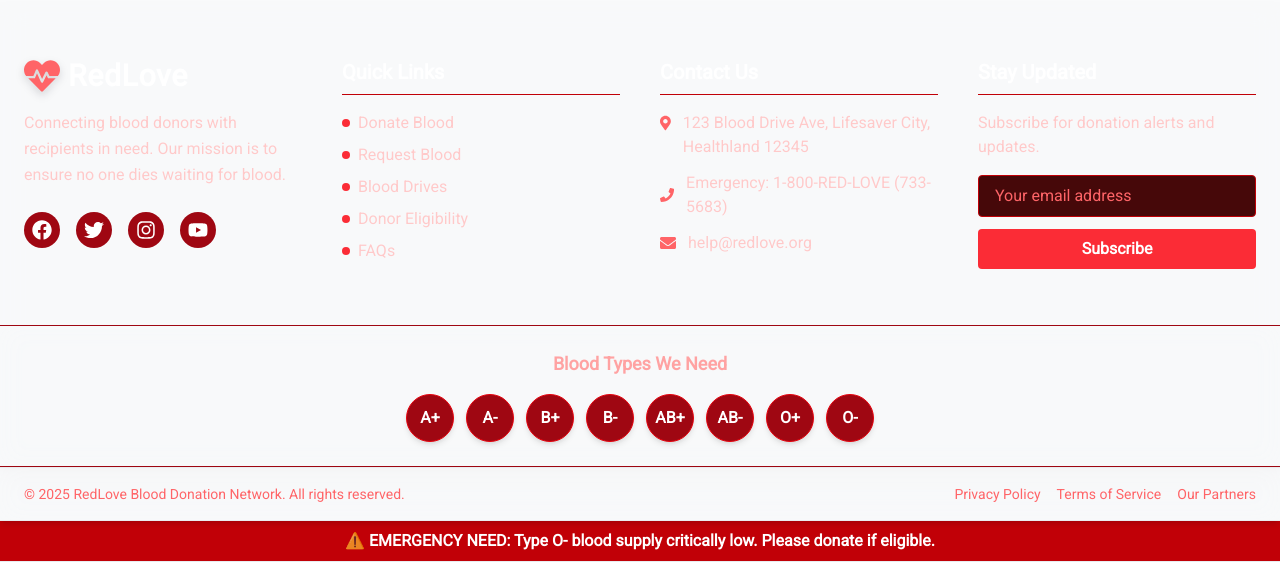
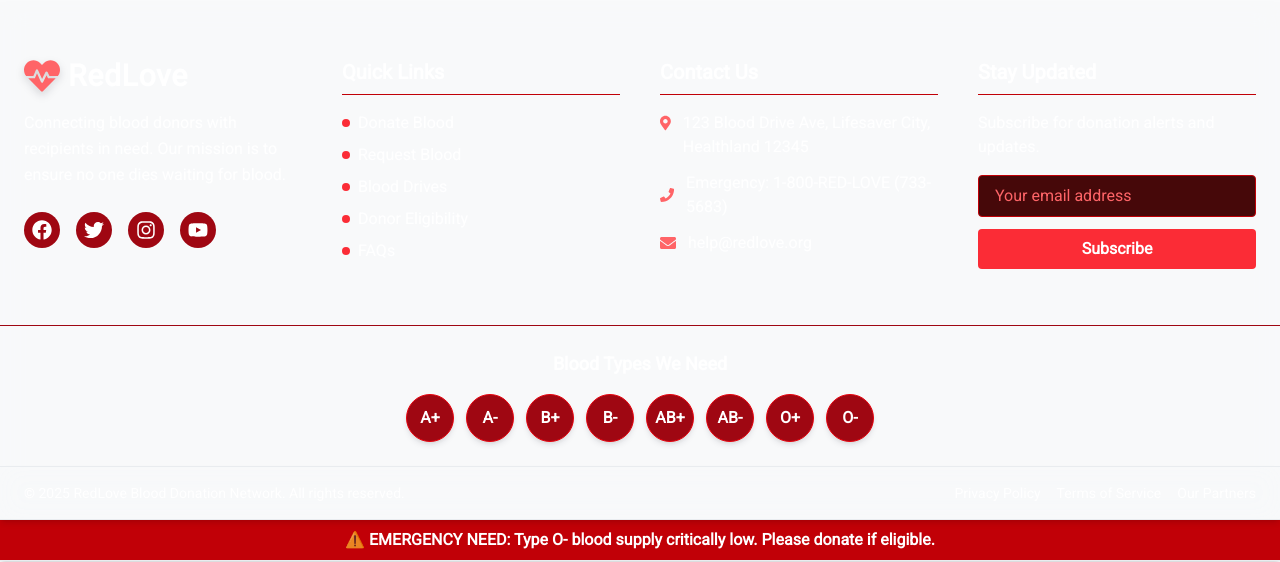
Before and after one commit to SadikRa/RedLove, a Next.js app: page / in a window 1280 px wide. Shown: the part 878-1440 px from the top of the page. Built offline with nearby package versions, Linux system fonts and the light colour scheme.

Commit message:
footer updated done

```diff
--- a/src/app/layout.tsx
+++ b/src/app/layout.tsx
@@ -24,8 +24,7 @@ export default function RootLayout({
     <html lang="en" suppressHydrationWarning>
       <body className={`${roboto.className} bg-gray-50 dark:bg-gray-900`}>
         <ClientThemeProvider>
-          {" "}
-          <div className="max-w-7xl mx-auto">
+          <div className="max-w-full mx-auto">
             {children}
             <Toaster />
           </div>
--- a/src/components/Footer.tsx
+++ b/src/components/Footer.tsx
@@ -13,16 +13,16 @@ import {
 
 const Footer = () => {
   return (
-    <footer className=" w-full bg-background/80 backdrop-blur-md border-b border-border shadow-md z-50 text-white">
+    <footer className="w-full bottom-0 left-0 bg-background/80 backdrop-blur-md border-b border-border shadow-md z-50 text-white">
       {/* Main Footer */}
-      <div className="max-w-7xl mx-auto px-6 py-14 grid grid-cols-1 md:grid-cols-2 lg:grid-cols-4 gap-10">
+      <div className="max-w-full mx-auto px-6 py-14 grid grid-cols-1 md:grid-cols-2 lg:grid-cols-4 gap-10">
         {/* About */}
         <div>
           <div className="flex items-center mb-4">
             <FaHeartbeat className="text-4xl mr-2 text-red-400 drop-shadow-lg" />
             <h3 className="text-3xl font-extrabold tracking-wide">RedLove</h3>
           </div>
-          <p className="mb-6 text-red-200 leading-relaxed">
+          <p className="mb-6 leading-relaxed">
             Connecting blood donors with recipients in need. Our mission is to
             ensure no one dies waiting for blood.
           </p>
@@ -36,7 +36,7 @@ const Footer = () => {
               <a
                 key={i}
                 href={href}
-                className="p-2 rounded-full bg-red-800 hover:bg-red-700 transition-colors"
+                className="p-2 rounded-full bg-red-800 hover:bg-white hover:text-red-600 transition-colors duration-200"
               >
                 <Icon className="text-xl" />
               </a>
@@ -60,7 +60,7 @@ const Footer = () => {
               <li key={i}>
                 <Link
                   href={link.href}
-                  className="flex items-center text-red-200 hover:text-white transition-colors"
+                  className="flex items-center hover:text-red-500 transition-colors duration-200"
                 >
                   <span className="w-2 h-2 bg-red-500 rounded-full mr-2"></span>
                   {link.label}
@@ -75,16 +75,16 @@ const Footer = () => {
           <h3 className="text-xl font-bold mb-4 border-b border-red-700 pb-2">
             Contact Us
           </h3>
-          <ul className="space-y-3 text-red-200">
-            <li className="flex items-start">
+          <ul className="space-y-3">
+            <li className="flex items-start hover:text-red-500 transition-colors duration-200">
               <FaMapMarkerAlt className="mt-1 mr-3 text-red-400" />
               123 Blood Drive Ave, Lifesaver City, Healthland 12345
             </li>
-            <li className="flex items-center">
+            <li className="flex items-center hover:text-red-500 transition-colors duration-200">
               <FaPhone className="mr-3 text-red-400" />
               Emergency: 1-800-RED-LOVE (733-5683)
             </li>
-            <li className="flex items-center">
+            <li className="flex items-center hover:text-red-500 transition-colors duration-200">
               <FaEnvelope className="mr-3 text-red-400" />
               help@redlove.org
             </li>
@@ -96,9 +96,7 @@ const Footer = () => {
           <h3 className="text-xl font-bold mb-4 border-b border-red-700 pb-2">
             Stay Updated
           </h3>
-          <p className="mb-4 text-red-200">
-            Subscribe for donation alerts and updates.
-          </p>
+          <p className="mb-4">Subscribe for donation alerts and updates.</p>
           <form className="flex flex-col space-y-3">
             <input
               type="email"
@@ -108,7 +106,7 @@ const Footer = () => {
             />
             <button
               type="submit"
-              className="bg-red-500 hover:bg-red-400 text-white font-bold py-2 px-4 rounded transition-colors"
+              className="bg-red-500 hover:bg-white hover:text-red-600 font-bold py-2 px-4 rounded transition-colors duration-200"
             >
               Subscribe
             </button>
@@ -117,16 +115,16 @@ const Footer = () => {
       </div>
 
       {/* Blood Types */}
-      <div className=" py-6 border-t bg-background/80 backdrop-blur-md border-b border-border shadow-md z-50 text-white border-red-800">
-        <div className="max-w-7xl mx-auto px-6">
-          <h4 className="text-center font-bold text-lg mb-4 text-red-300">
+      <div className="py-6 border-t border-red-800">
+        <div className="max-w-full mx-auto px-6">
+          <h4 className="text-center font-bold text-lg mb-4">
             Blood Types We Need
           </h4>
           <div className="flex flex-wrap justify-center gap-3">
             {["A+", "A-", "B+", "B-", "AB+", "AB-", "O+", "O-"].map((type) => (
               <div
                 key={type}
-                className="bg-red-800 border border-red-600 rounded-full w-12 h-12 flex items-center justify-center font-bold text-white shadow-md"
+                className="bg-red-800 border border-red-600 rounded-full w-12 h-12 flex items-center justify-center font-bold shadow-md hover:bg-white hover:text-red-600 transition-colors duration-200"
               >
                 {type}
               </div>
@@ -136,28 +134,28 @@ const Footer = () => {
       </div>
 
       {/* Bottom Bar */}
-      <div className=" border-t bg-background/80 backdrop-blur-md border-b border-border shadow-md z-50 text-white py-4">
-        <div className="max-w-7xl mx-auto px-6 flex flex-col md:flex-row justify-between items-center gap-3">
-          <div className="text-red-400 text-sm">
+      <div className="border-t bg-background/80 backdrop-blur-md border-b border-border shadow-md z-50 py-4">
+        <div className="max-w-full mx-auto px-6 flex flex-col md:flex-row justify-between items-center gap-3">
+          <div className="text-sm">
             © {new Date().getFullYear()} RedLove Blood Donation Network. All
             rights reserved.
           </div>
           <div className="flex space-x-4 text-sm">
             <Link
               href="/privacy"
-              className="text-red-400 hover:text-white transition-colors"
+              className="hover:text-red-500 transition-colors duration-200"
             >
               Privacy Policy
             </Link>
             <Link
               href="/terms"
-              className="text-red-400 hover:text-white transition-colors"
+              className="hover:text-red-500 transition-colors duration-200"
             >
               Terms of Service
             </Link>
             <Link
               href="/partners"
-              className="text-red-400 hover:text-white transition-colors"
+              className="hover:text-red-500 transition-colors duration-200"
             >
               Our Partners
             </Link>
@@ -167,7 +165,7 @@ const Footer = () => {
 
       {/* Emergency Banner */}
       <div className="bg-red-700 text-center py-2 px-4">
-        <p className="font-bold text-white">
+        <p className="font-bold">
           <span className="animate-pulse">⚠️</span> EMERGENCY NEED: Type O-
           blood supply critically low. Please donate if eligible.
         </p>
```
